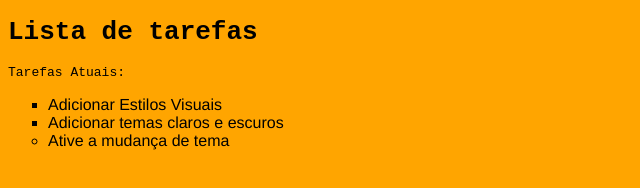
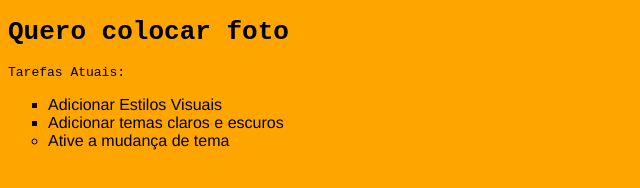
Before and after one commit to programador-frontend/html-portfolio, a plain HTML site: page index.html in a window 1280 px wide. Shown: the whole page, without its empty margins (0-640 px from the left). Drawn offline with Linux system fonts and the light colour scheme.

Commit message:
Update index.html

```diff
--- a/index.html
+++ b/index.html
@@ -1,4 +1,4 @@
-<!DOCTYPE html>
+ <!DOCTYPE html>
 <html lang="en">
 <head>
   <meta charset="UTF-8">
@@ -11,7 +11,7 @@
 
     <body class="light-theme">
 
-    <h1>Lista de tarefas</h1>
+    <h1>Quero colocar foto</h1>
     <p id="msg">Tarefas Atuais:</p>
 
     <ul>
```
